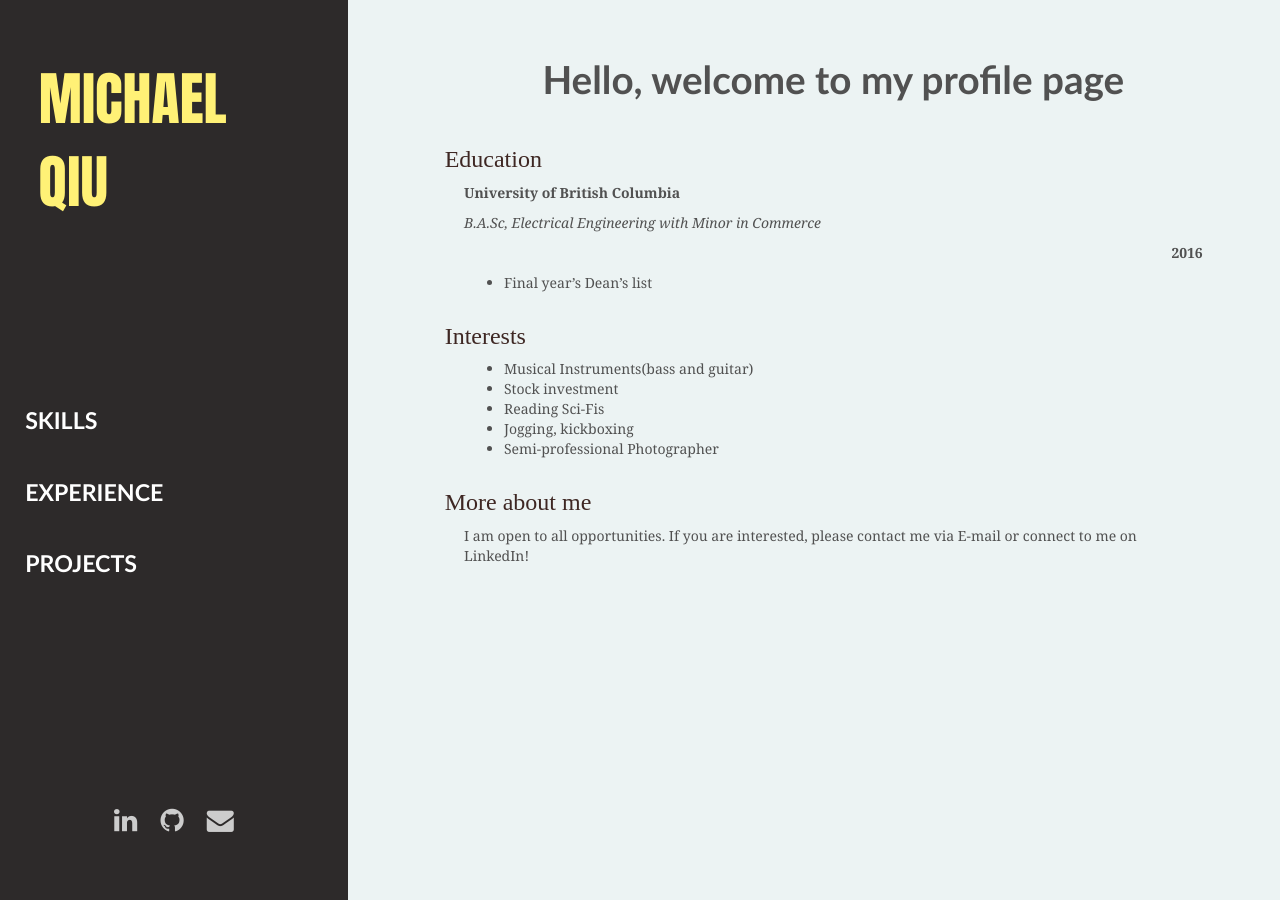
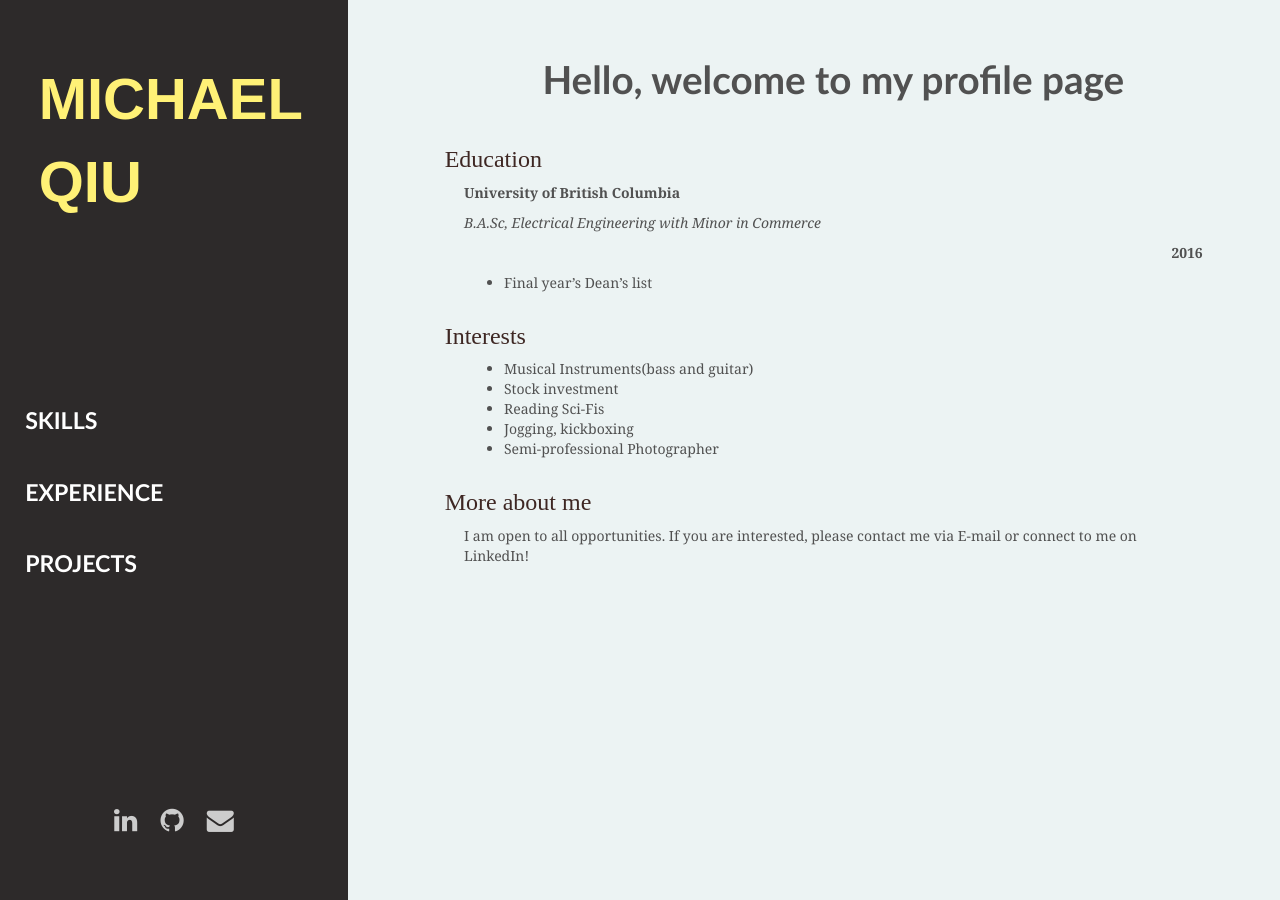
Before and after one commit to jmikerq/jmikerq.github.io, a Jekyll site: the page built from index.md, in a window 1280 px wide. Built offline with Jekyll 4.4.1, drawn with Linux system fonts in a browser that asks for light colours; nearby versions of some CDN libraries; some web fonts are replaced.

Commit message:
fixed font

```diff
--- a/_includes/head.html
+++ b/_includes/head.html
@@ -19,6 +19,7 @@
 
 	<link rel="stylesheet" href="{{ "/assets/css/hover.css" | prepend: site.baseurl }}">
 	<link rel="stylesheet" href="https://cdnjs.cloudflare.com/ajax/libs/animate.css/3.5.2/animate.min.css">
+	<link href="https://fonts.googleapis.com/css?family=Amiko:700" rel="stylesheet">
 	<link rel="stylesheet" href="https://maxcdn.bootstrapcdn.com/bootstrap/3.3.7/css/bootstrap.min.css">
 	<link href="https://fonts.googleapis.com/css?family=Finger+Paint|PT+Sans:400,700" rel="stylesheet">
 	<link rel="stylesheet" href="{{ "/assets/fonts/font-awesome/css/font-awesome.min.css" | prepend: site.baseurl }}">
--- a/assets/css/main.css
+++ b/assets/css/main.css
@@ -850,7 +850,7 @@ pre code {
 }
 
 .sidebar-logo .logo {
-  font-family: 'Impact', cursive;
+  font-family: 'Amiko', sans-serif;
   text-align: left;
   color: #FFF176;
   text-transform: uppercase;
@@ -1042,7 +1042,7 @@ img.post-image, img.page-img {
     margin-bottom: 3rem;
   }
   .sidebar-logo .logo {
-    font-family: 'Impact', cursive;
+    font-family: 'Amiko', sans-serif;
   }
 }
 @media screen and (max-width: 360px) {
@@ -1054,13 +1054,8 @@ img.post-image, img.page-img {
     display: block;
   }
   .sidebar-logo .logo {
-    font-family: 'Impact', cursive;
+    font-family: 'Amiko', sans-serif;
   }
-}
-
-@font-face {
-  font-family: Impact;
-  src: local("impact.ttf");
 }
 
 .content-company {
```
